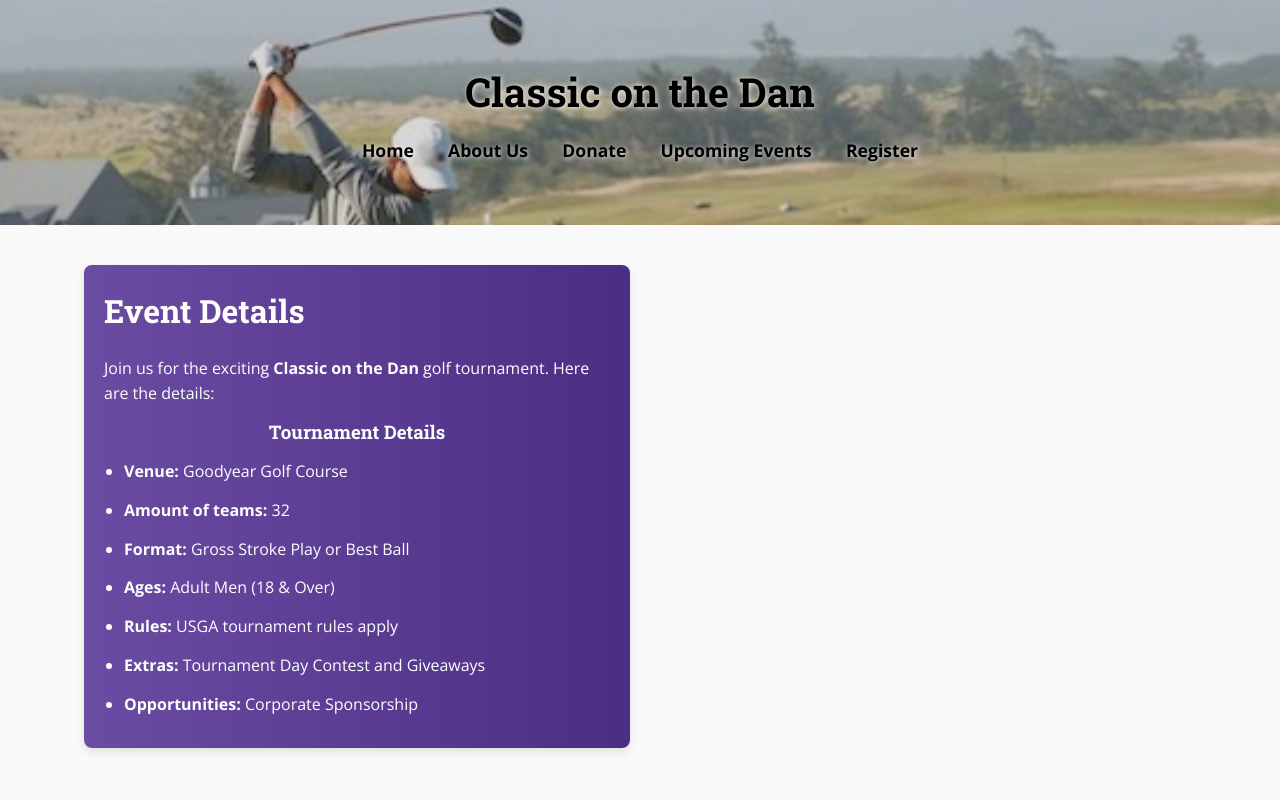
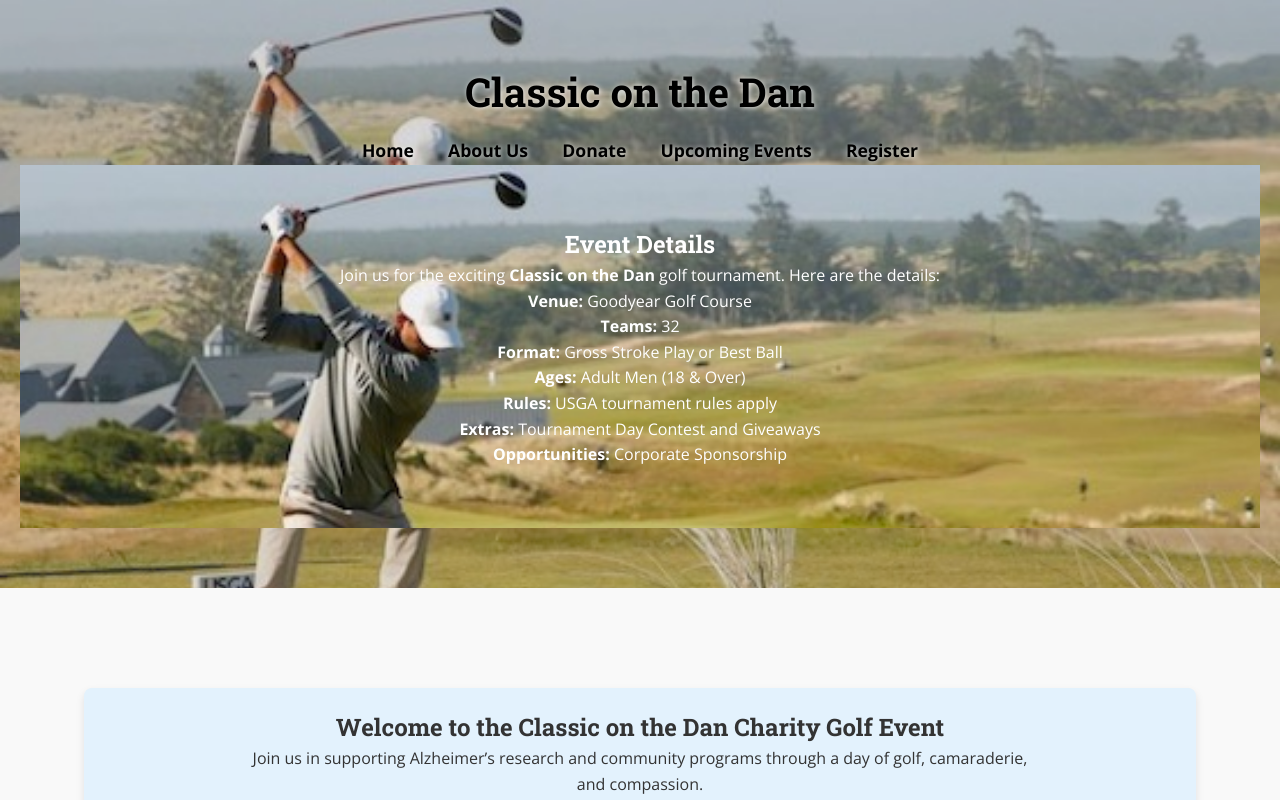
Before and after one commit to waycon86/golf, a plain HTML site: page Index.html in a window 1280 px wide. Shown: the top 800 px of the page. Drawn offline with nearby package versions, Linux system fonts and the light colour scheme.

Commit message:
update event info nav bar

```diff
--- a/Index.html
+++ b/Index.html
@@ -9,7 +9,7 @@
     <script src="https://kit.fontawesome.com/82b0190448.js" crossorigin="anonymous"></script>
 </head>
 <body>
-    <header class="header">
+    <header class="header event-details-header">
         <h1>Classic on the Dan</h1>
         <nav>
             <a href="index.html">Home</a>
@@ -18,8 +18,24 @@
             <a href="up-coming-events.html">Upcoming Events</a>
             <a href="register.html">Register</a>
         </nav>
+
+        <!-- Event Details Replacing Image -->
+        <section id="header event-details-header" class="header event-details-header">
+            <h2>Event Details</h2>
+            <p>Join us for the exciting <strong>Classic on the Dan</strong> golf tournament. Here are the details:</p>
+            <ul>
+                <li><strong>Venue:</strong> Goodyear Golf Course</li>
+                <li><strong>Teams:</strong> 32</li>
+                <li><strong>Format:</strong> Gross Stroke Play or Best Ball</li>
+                <li><strong>Ages:</strong> Adult Men (18 & Over)</li>
+                <li><strong>Rules:</strong> USGA tournament rules apply</li>
+                <li><strong>Extras:</strong> Tournament Day Contest and Giveaways</li>
+                <li><strong>Opportunities:</strong> Corporate Sponsorship</li>
+            </ul>
+        </section>
     </header>
 
+    <!-- Main Content -->
     <main class="container grid-layout">
         <!-- Welcome Section -->
         <section class="welcome-section">
@@ -51,30 +67,10 @@
 
             <p>Whether you’re a seasoned golfer or new to the game, your involvement brings us one step closer to breakthroughs in treatment and care. With each swing, you help amplify awareness, fund crucial research, and support a network of families and caregivers who rely on these resources.</p>
 
-            <a href="resgiter.html" class="btn">Get Your Tickets Now</a>
-        </section>
-
-        <!-- Event Details Section -->
-        <section id="event-details" class="event-details">
-            <h2>Event Details</h2>
-            <p>Join us for the exciting <strong>Classic on the Dan</strong> golf tournament. Here are the details:</p>
-            <div class="details-container">
-                <div class="detail-item">
-                    <h3>Tournament Details</h3>
-                    <ul>
-                        <li><strong>Venue:</strong> Goodyear Golf Course</li>
-                        <li><strong>Amount of teams:</strong> 32</li>
-                        <li><strong>Format:</strong> Gross Stroke Play or Best Ball</li>
-                        <li><strong>Ages:</strong> Adult Men (18 & Over)</li>
-                        <li><strong>Rules:</strong> USGA tournament rules apply</li>
-                        <li><strong>Extras:</strong> Tournament Day Contest and Giveaways</li>
-                        <li><strong>Opportunities:</strong> Corporate Sponsorship</li>
-                    </ul>
-                </div>
-            </div>
+            <a href="register.html" class="btn">Get Your Tickets Now</a>
         </section>
     </main>
-</body>
 
     <footer>&copy; 2025 TTS Tournaments Inc. <a href="https://www.facebook.com/TTShowcase"><i class="fab fa-facebook"></i></a></footer>
-    </html>
+</body>
+</html>
```
